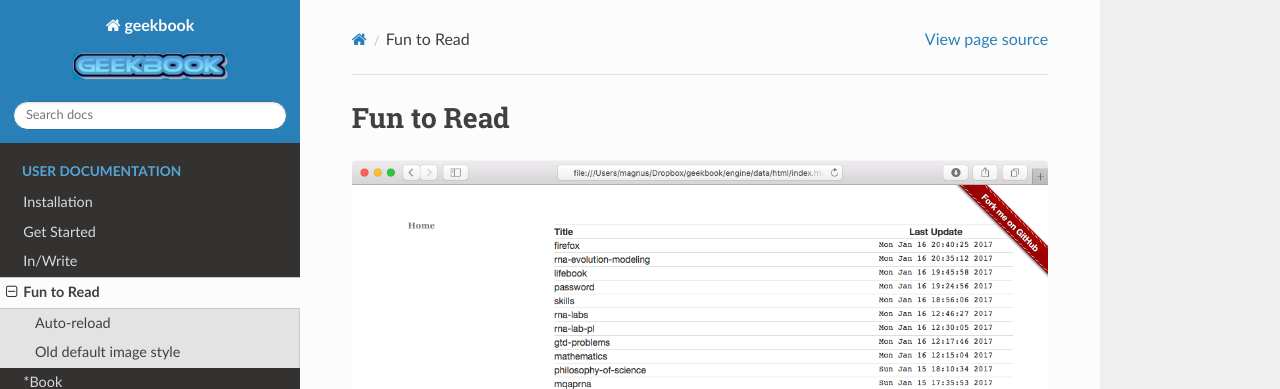
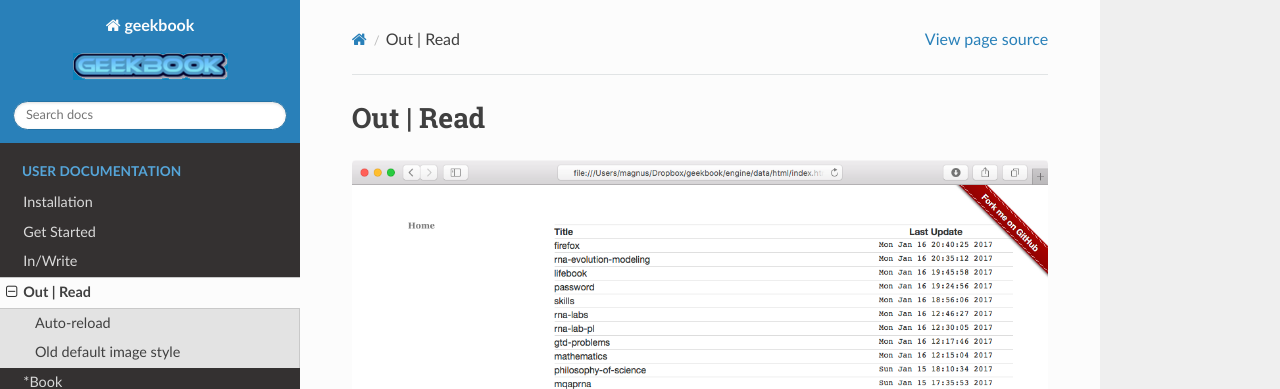
Before and after one commit to mmagnus/geekbook, a Sphinx documentation site: the page built from docs/source/view.rst, in a window 1280 px wide and 900 px high. Shown: the top 389 px of the window. Built offline with Sphinx 7.4.7 and the Read the Docs theme 2.0.0, drawn with Linux system fonts in a browser that asks for light colours.

Commit message:
Update view.rst

```diff
--- a/docs/source/view.rst
+++ b/docs/source/view.rst
@@ -1,4 +1,4 @@
-Fun to Read
+Out | Read
 ==============================================================
 
 .. image:: ../imgs/view.png
```
